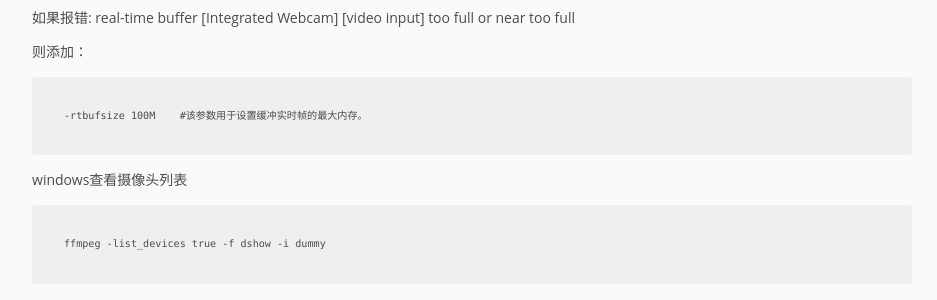
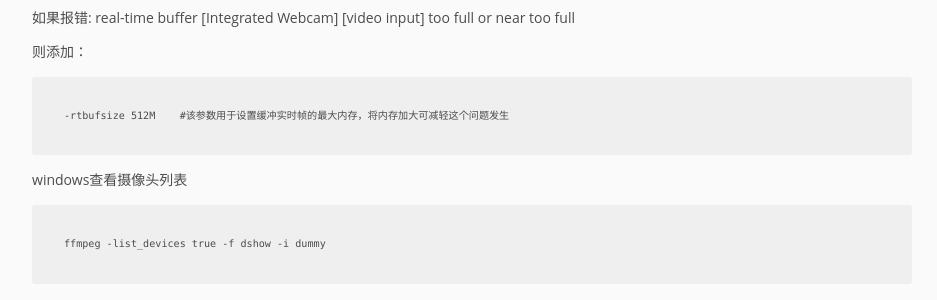
Before and after one commit to pingmalu/pingmalu.github.io, a Jekyll site: the page built from _posts/2017-12-29-流媒体技术.md, in a window 1280 px wide and 900 px high, scrolled down 439 px. Shown: the part 150-450 px from the top of the window, without its empty margins (168-1105 px from the left). Built offline with Jekyll 4.4.1, drawn with Linux system fonts in a browser that asks for light colours.

Commit message:
'update'

```diff
--- a/_posts/2017-12-29-流媒体技术.md
+++ b/_posts/2017-12-29-流媒体技术.md
@@ -15,7 +15,7 @@ title:  "流媒体技术"
 
 则添加：
 
-	-rtbufsize 100M    #该参数用于设置缓冲实时帧的最大内存。
+	-rtbufsize 512M    #该参数用于设置缓冲实时帧的最大内存，将内存加大可减轻这个问题发生
 
 windows查看摄像头列表
 
```
